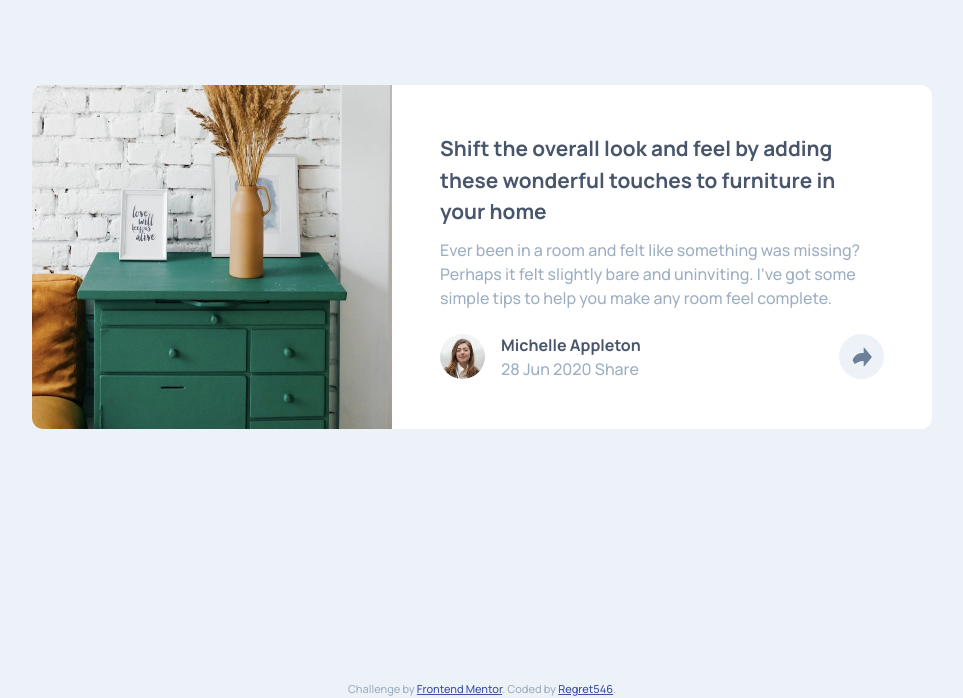
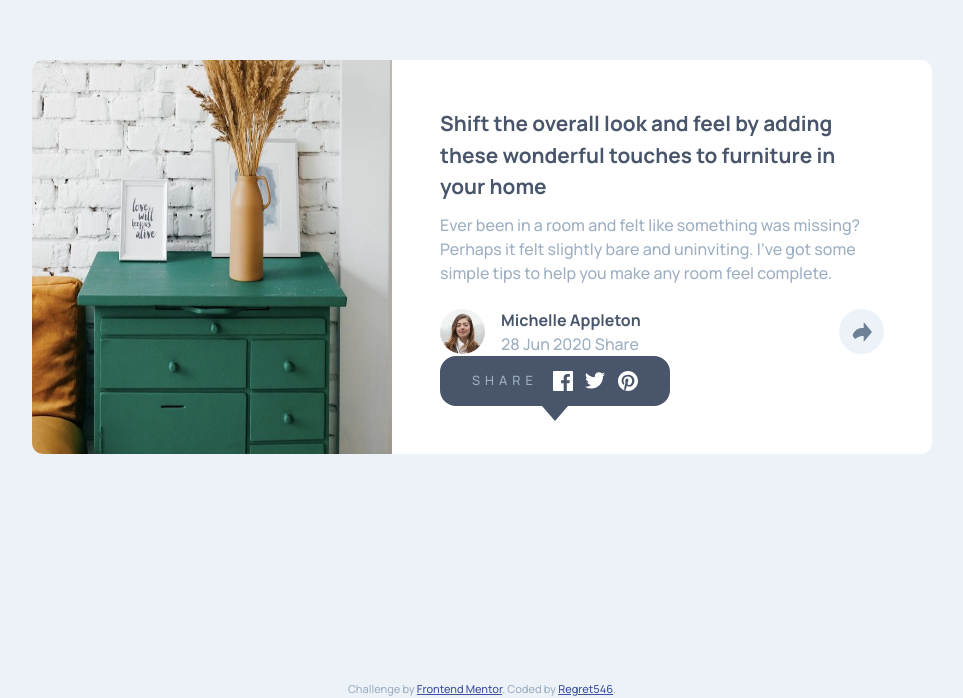
Before and after one commit to regret546/article-preview-component-master, a plain HTML site: page index.html in a window 1280 px wide. Shown: the part 167-865 px from the top of the page, without its empty margins (158-1121 px from the left). Drawn offline with Linux system fonts and the light colour scheme.

Commit message:
add share design

```diff
--- a/apps/scss/global/_boilerplate.scss
+++ b/apps/scss/global/_boilerplate.scss
@@ -17,6 +17,14 @@
     3. Add accessible line-height
     4. Improve text rendering
   */
+
+ul {
+  margin: 0;
+  padding: 0;
+  li {
+    list-style: none;
+  }
+}
 body {
   line-height: 1.5;
   -webkit-font-smoothing: antialiased;
--- a/apps/scss/layout/_card.scss
+++ b/apps/scss/layout/_card.scss
@@ -1,6 +1,8 @@
 @use "../layout/util/" as u;
 
 .card {
+  position: relative;
+  overflow: hidden;
   max-width: 500px;
   display: grid;
   grid-template-columns: 1fr;
@@ -8,7 +10,7 @@
   background-color: var(--clr--white);
   border: none;
   border-radius: 0.7rem;
-  overflow: hidden;
+
   &__img {
     img {
       width: 100%;
@@ -68,7 +70,6 @@
   }
 
   @include u.breakpoints(medium) {
-    position: relative;
     grid-template-columns: 40% 60%;
     grid-auto-rows: 1fr;
     max-width: 900px;
@@ -100,4 +101,45 @@
       }
     }
   }
+
+  .share {
+    display: flex;
+    width: 100%;
+    align-items: center;
+    justify-content: space-between;
+    background-color: var(--clr--dark-grayish-blue);
+    position: relative;
+    width: 230px;
+    height: 50px;
+    border: none;
+    border-radius: 1rem;
+    padding: 0 2rem;
+
+    p {
+      font-weight: var(--fw--bold);
+      margin: 0;
+      text-transform: uppercase;
+      font-size: 0.8rem;
+      letter-spacing: 5px;
+    }
+
+    .social-media {
+      margin-left: 15px;
+      width: 100%;
+      display: flex;
+      justify-content: space-between;
+      align-items: center;
+    }
+
+    .triangle {
+      position: absolute;
+      left: 50%;
+      transform: translate(-50%, 0);
+      bottom: -15px;
+      border-left: 13px solid transparent;
+      border-right: 13px solid transparent;
+      border-top: 15px solid var(--clr--dark-grayish-blue);
+      border-bottom: 40px;
+    }
+  }
 }
--- a/apps/scss/layout/_container.scss
+++ b/apps/scss/layout/_container.scss
@@ -1,4 +1,5 @@
 .container {
+  overflow: hidden;
   min-height: 100vh;
   display: grid;
   place-items: center;
--- a/index.html
+++ b/index.html
@@ -57,6 +57,16 @@
               <img src="images/icon-share.svg" alt="share icon" />
             </div>
           </div>
+
+          <div class="share">
+            <p>Share</p>
+            <ul class="social-media">
+              <li><img src="images/icon-facebook.svg" alt="facebook" /></li>
+              <li><img src="images/icon-twitter.svg" alt="share" /></li>
+              <li><img src="images/icon-pinterest.svg" alt="" /></li>
+            </ul>
+            <div class="triangle"></div>
+          </div>
         </section>
       </main>
     </div>
```
Also changed, not shown: dist/style.css, 1 other file.
